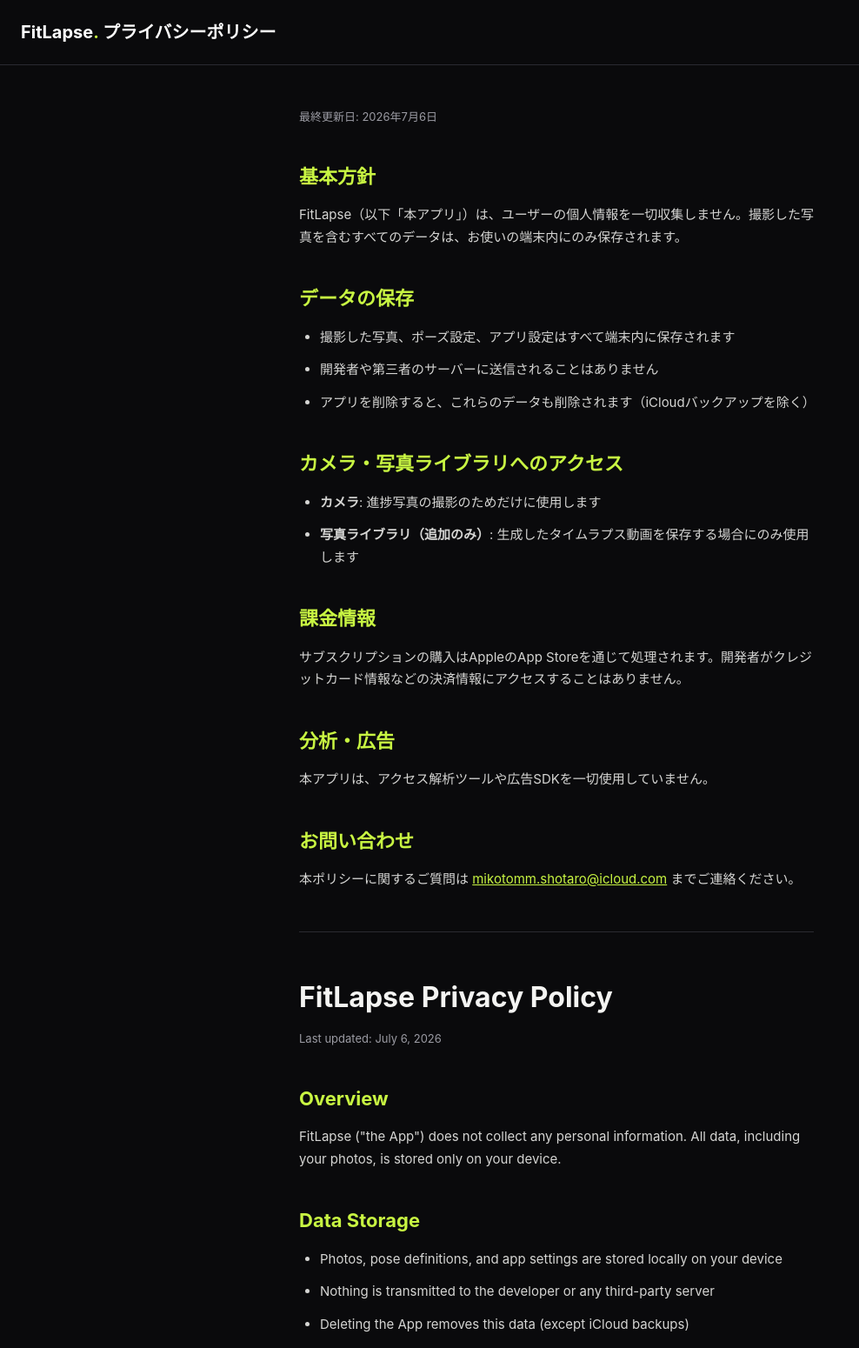
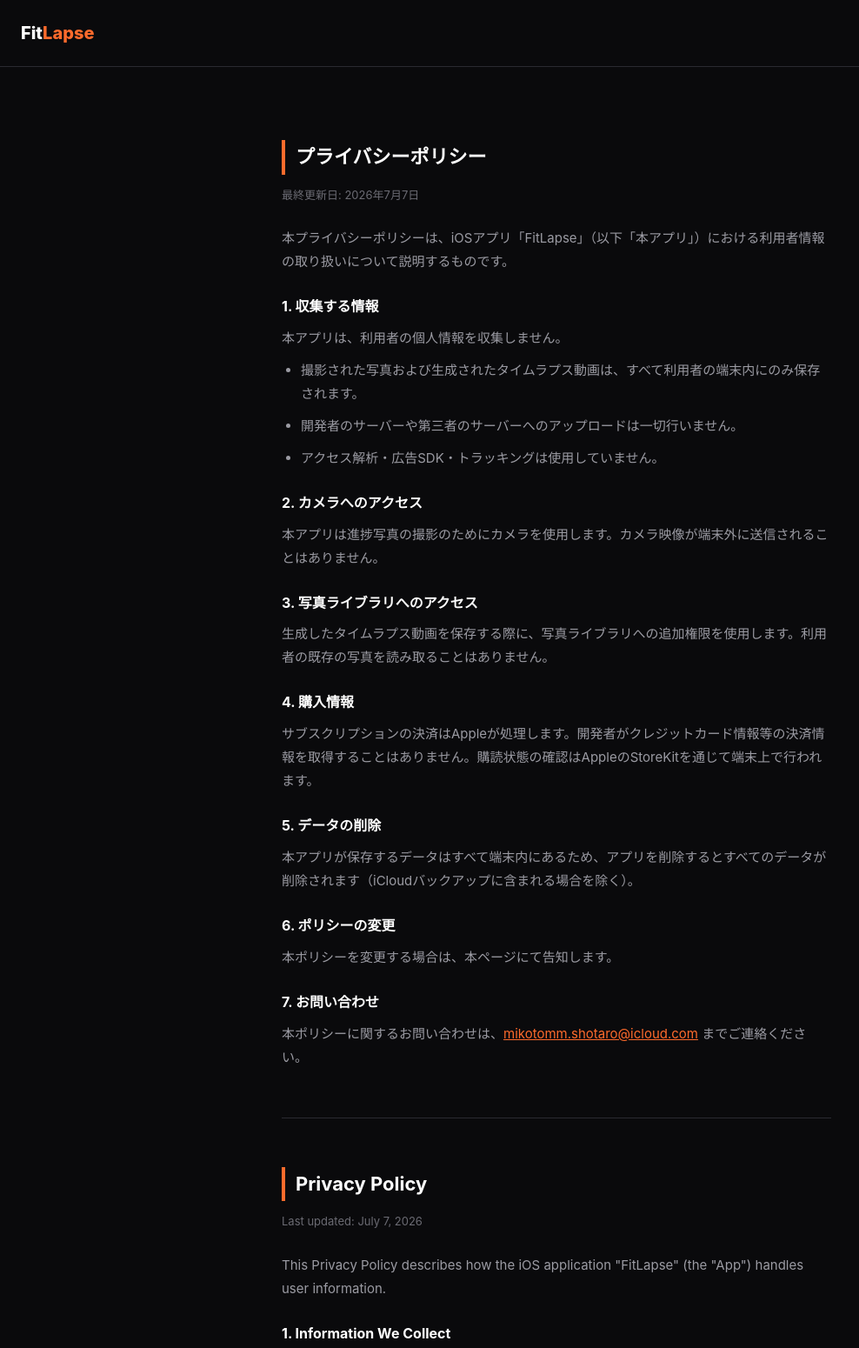
Before and after one commit to MikotommSh/support-pages, a plain HTML site: page fitlapse/privacy.html in a window 1280 px wide. Shown: the top 1550 px of the page at 87% size, without its empty margins (0-988 px from the left). Drawn offline with Linux system fonts and the light colour scheme.

Commit message:
Add FitLapse privacy policy and support pages (ja/en, orange brand)

```diff
--- a/fitlapse/privacy.html
+++ b/fitlapse/privacy.html
@@ -10,106 +10,112 @@
       font-family: -apple-system, BlinkMacSystemFont, 'Segoe UI', sans-serif;
       background: #0a0a0c;
       color: #f4f4f2;
-      line-height: 1.7;
+      line-height: 1.8;
     }
     header {
-      background: #0a0a0c;
       border-bottom: 1px solid #2a2a31;
       padding: 20px 24px;
-      display: flex;
-      align-items: center;
-      gap: 12px;
     }
     header h1 {
       font-size: 20px;
-      font-weight: bold;
+      font-weight: 800;
       color: #fff;
     }
-    header .accent { color: #c8f542; }
+    header h1 span { color: #ff6b2c; }
     .container {
-      max-width: 640px;
+      max-width: 680px;
       margin: 0 auto;
       padding: 40px 24px 80px;
     }
     h2 {
       font-size: 22px;
-      font-weight: bold;
-      margin: 40px 0 12px;
-      color: #c8f542;
+      font-weight: 700;
+      color: #fff;
+      margin: 44px 0 12px;
+      border-left: 4px solid #ff6b2c;
+      padding-left: 12px;
     }
     h3 {
-      font-size: 17px;
-      font-weight: bold;
+      font-size: 16px;
+      font-weight: 700;
+      color: #fff;
       margin: 24px 0 8px;
     }
-    p, li { font-size: 15px; color: #d5d5d3; margin-bottom: 12px; }
-    ul { padding-left: 24px; margin-bottom: 16px; }
-    .updated { font-size: 13px; color: #9b9ba3; margin-top: 8px; }
-    a { color: #c8f542; }
-    hr { border: none; border-top: 1px solid #2a2a31; margin: 48px 0; }
+    p, li { color: #9b9ba3; margin-bottom: 10px; font-size: 15px; }
+    ul { padding-left: 22px; margin-bottom: 12px; }
+    .updated { font-size: 13px; color: #6b6b73; margin-bottom: 24px; }
+    .divider { border: none; border-top: 1px solid #2a2a31; margin: 56px 0; }
+    a { color: #ff6b2c; }
   </style>
 </head>
 <body>
-  <header>
-    <h1>FitLapse<span class="accent">.</span> プライバシーポリシー</h1>
-  </header>
+  <header><h1>Fit<span>Lapse</span></h1></header>
   <div class="container">
-    <p class="updated">最終更新日: 2026年7月6日</p>
 
-    <h2>基本方針</h2>
-    <p>FitLapse（以下「本アプリ」）は、ユーザーの個人情報を一切収集しません。撮影した写真を含むすべてのデータは、お使いの端末内にのみ保存されます。</p>
+    <!-- ===================== 日本語 ===================== -->
+    <h2>プライバシーポリシー</h2>
+    <p class="updated">最終更新日: 2026年7月7日</p>
+    <p>本プライバシーポリシーは、iOSアプリ「FitLapse」（以下「本アプリ」）における利用者情報の取り扱いについて説明するものです。</p>
 
-    <h2>データの保存</h2>
+    <h3>1. 収集する情報</h3>
+    <p>本アプリは、利用者の個人情報を収集しません。</p>
     <ul>
-      <li>撮影した写真、ポーズ設定、アプリ設定はすべて端末内に保存されます</li>
-      <li>開発者や第三者のサーバーに送信されることはありません</li>
-      <li>アプリを削除すると、これらのデータも削除されます（iCloudバックアップを除く）</li>
+      <li>撮影された写真および生成されたタイムラプス動画は、すべて利用者の端末内にのみ保存されます。</li>
+      <li>開発者のサーバーや第三者のサーバーへのアップロードは一切行いません。</li>
+      <li>アクセス解析・広告SDK・トラッキングは使用していません。</li>
     </ul>
 
-    <h2>カメラ・写真ライブラリへのアクセス</h2>
+    <h3>2. カメラへのアクセス</h3>
+    <p>本アプリは進捗写真の撮影のためにカメラを使用します。カメラ映像が端末外に送信されることはありません。</p>
+
+    <h3>3. 写真ライブラリへのアクセス</h3>
+    <p>生成したタイムラプス動画を保存する際に、写真ライブラリへの追加権限を使用します。利用者の既存の写真を読み取ることはありません。</p>
+
+    <h3>4. 購入情報</h3>
+    <p>サブスクリプションの決済はAppleが処理します。開発者がクレジットカード情報等の決済情報を取得することはありません。購読状態の確認はAppleのStoreKitを通じて端末上で行われます。</p>
+
+    <h3>5. データの削除</h3>
+    <p>本アプリが保存するデータはすべて端末内にあるため、アプリを削除するとすべてのデータが削除されます（iCloudバックアップに含まれる場合を除く）。</p>
+
+    <h3>6. ポリシーの変更</h3>
+    <p>本ポリシーを変更する場合は、本ページにて告知します。</p>
+
+    <h3>7. お問い合わせ</h3>
+    <p>本ポリシーに関するお問い合わせは、<a href="mailto:mikotomm.shotaro@icloud.com">mikotomm.shotaro@icloud.com</a> までご連絡ください。</p>
+
+    <hr class="divider">
+
+    <!-- ===================== English ===================== -->
+    <h2>Privacy Policy</h2>
+    <p class="updated">Last updated: July 7, 2026</p>
+    <p>This Privacy Policy describes how the iOS application "FitLapse" (the "App") handles user information.</p>
+
+    <h3>1. Information We Collect</h3>
+    <p>The App does not collect any personal information.</p>
     <ul>
-      <li><strong>カメラ</strong>: 進捗写真の撮影のためだけに使用します</li>
-      <li><strong>写真ライブラリ（追加のみ）</strong>: 生成したタイムラプス動画を保存する場合にのみ使用します</li>
+      <li>All photos you capture and timelapse videos you generate are stored only on your device.</li>
+      <li>Nothing is ever uploaded to the developer's servers or any third-party servers.</li>
+      <li>The App contains no analytics, no advertising SDKs, and no tracking.</li>
     </ul>
 
-    <h2>課金情報</h2>
-    <p>サブスクリプションの購入はAppleのApp Storeを通じて処理されます。開発者がクレジットカード情報などの決済情報にアクセスすることはありません。</p>
+    <h3>2. Camera Access</h3>
+    <p>The App uses the camera to take your progress photos. The camera feed never leaves your device.</p>
 
-    <h2>分析・広告</h2>
-    <p>本アプリは、アクセス解析ツールや広告SDKを一切使用していません。</p>
+    <h3>3. Photo Library Access</h3>
+    <p>The App uses the photo library "add" permission only to save generated timelapse videos. It does not read your existing photos.</p>
 
-    <h2>お問い合わせ</h2>
-    <p>本ポリシーに関するご質問は <a href="mailto:mikotomm.shotaro@icloud.com">mikotomm.shotaro@icloud.com</a> までご連絡ください。</p>
+    <h3>4. Purchases</h3>
+    <p>Subscription payments are processed by Apple. The developer never receives your payment details. Subscription status is verified on-device via Apple's StoreKit.</p>
 
-    <hr>
+    <h3>5. Data Deletion</h3>
+    <p>Because all data lives on your device, deleting the App deletes all of its data (except copies included in your iCloud backup).</p>
 
-    <h1>FitLapse Privacy Policy</h1>
-    <p class="updated">Last updated: July 6, 2026</p>
+    <h3>6. Changes to This Policy</h3>
+    <p>Any changes to this policy will be announced on this page.</p>
 
-    <h2>Overview</h2>
-    <p>FitLapse ("the App") does not collect any personal information. All data, including your photos, is stored only on your device.</p>
+    <h3>7. Contact</h3>
+    <p>For questions about this policy, contact <a href="mailto:mikotomm.shotaro@icloud.com">mikotomm.shotaro@icloud.com</a>.</p>
 
-    <h2>Data Storage</h2>
-    <ul>
-      <li>Photos, pose definitions, and app settings are stored locally on your device</li>
-      <li>Nothing is transmitted to the developer or any third-party server</li>
-      <li>Deleting the App removes this data (except iCloud backups)</li>
-    </ul>
-
-    <h2>Camera &amp; Photo Library Access</h2>
-    <ul>
-      <li><strong>Camera</strong>: used only to capture your progress photos</li>
-      <li><strong>Photo Library (add-only)</strong>: used only when you save a generated timelapse video</li>
-    </ul>
-
-    <h2>Purchases</h2>
-    <p>Subscriptions are processed by Apple's App Store. The developer never has access to your payment information.</p>
-
-    <h2>Analytics &amp; Ads</h2>
-    <p>The App contains no analytics tools or advertising SDKs.</p>
-
-    <h2>Contact</h2>
-    <p>For questions about this policy, contact <a href="mailto:mikotomm.shotaro@icloud.com">mikotomm.shotaro@icloud.com</a>.</p>
   </div>
 </body>
 </html>
```
Also changed, not shown: fitlapse/index.html (added, +89 -0 lines).
